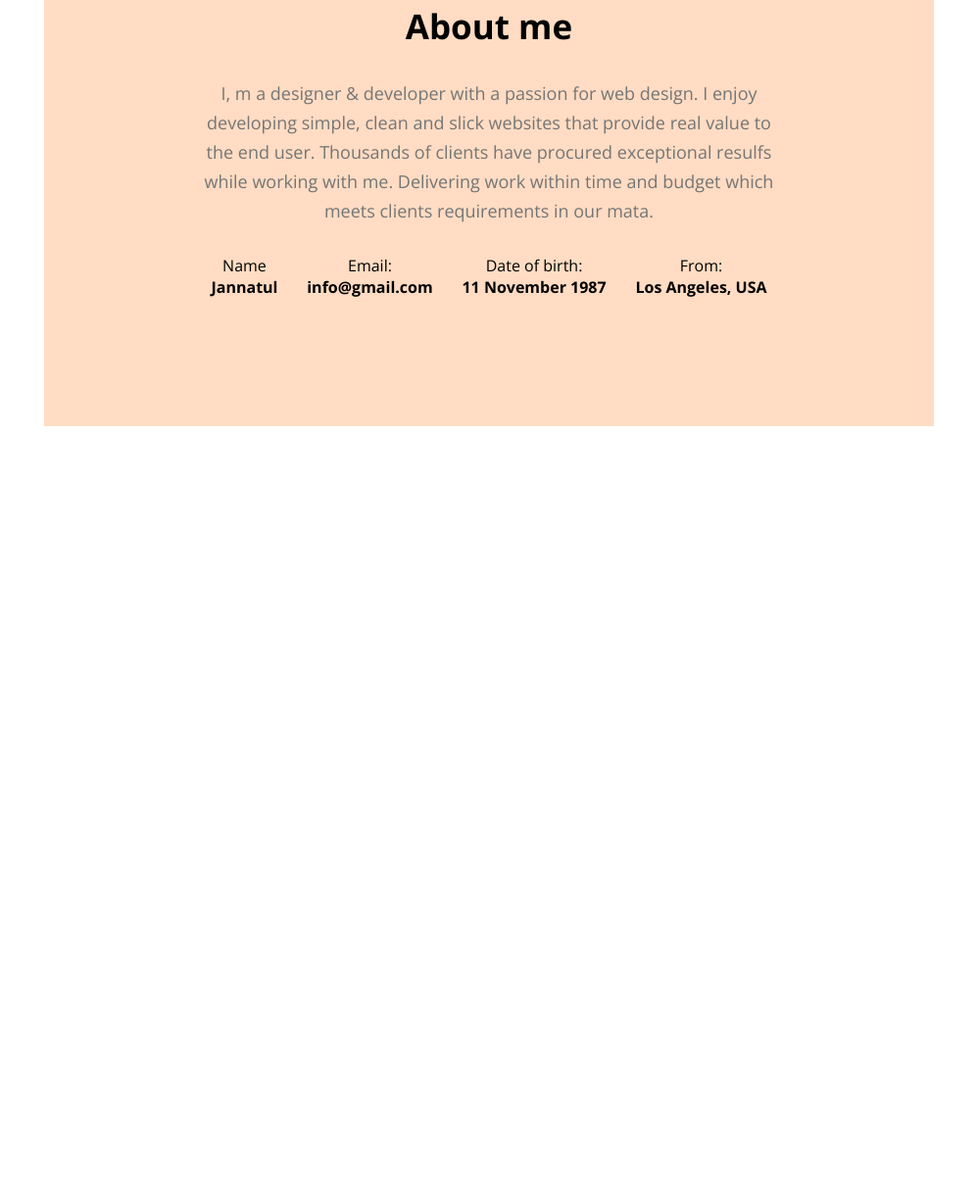
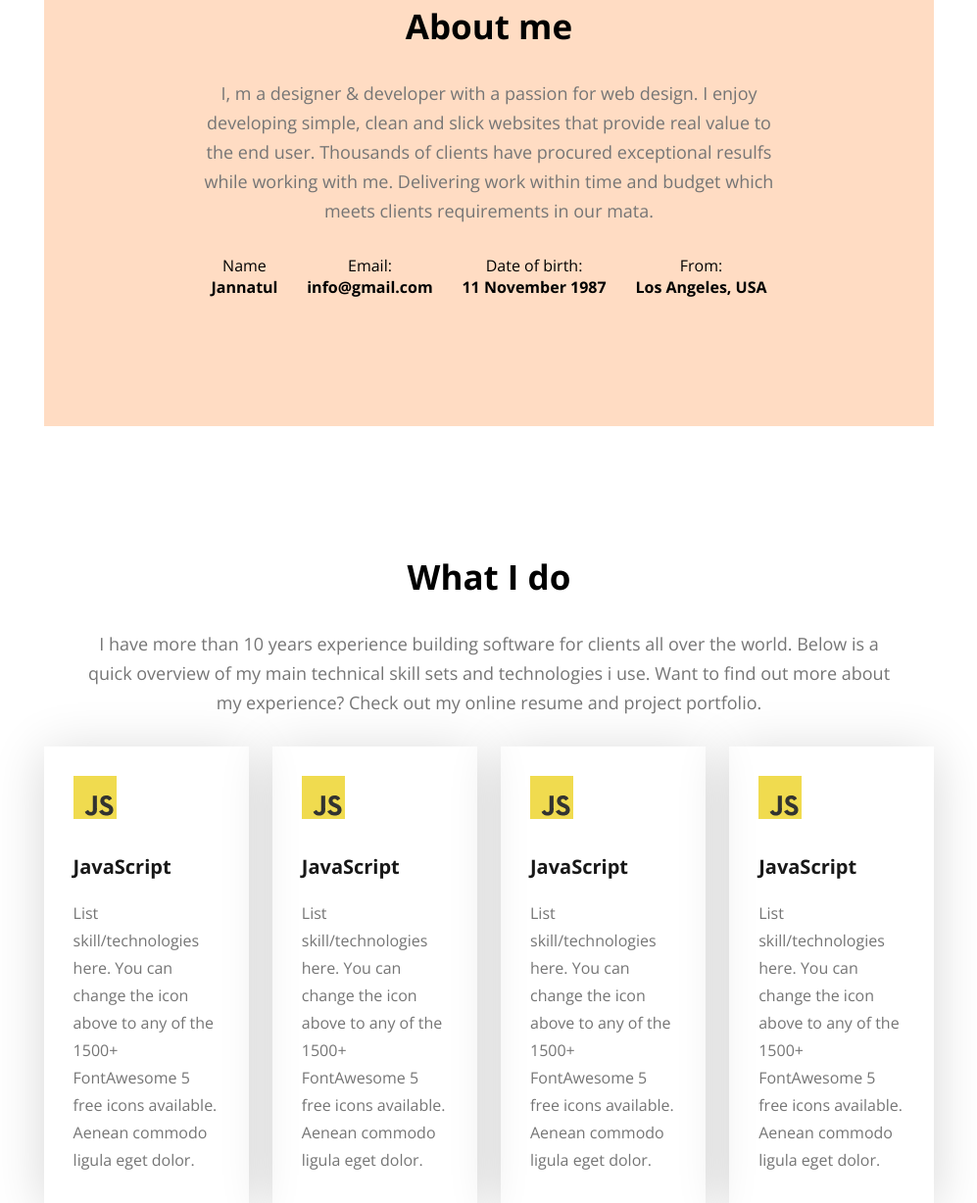
Before and after one commit to JannatulMaowaDev/hero-dev-code, a plain HTML site: page index.html in a window 1280 px wide. Shown: the part 1090-2318 px from the top of the page at 98% size, without its empty margins (141-1138 px from the left). Before the commit the page ends 1525 px from the top, so only its background shows below. Drawn offline with nearby package versions, Linux system fonts and the light colour scheme.

Commit message:
what i do designed according to figma

```diff
--- a/index.html
+++ b/index.html
@@ -65,5 +65,37 @@
       </div>
     </div>
   </section>
+
+  <section id="skills">
+    <div class="skills-container">
+      <div class="section-heading">
+        <h2>What I do</h2>
+        <p>I have more than 10 years experience building software for clients all over the world. Below is a quick overview of my main technical skill sets and technologies i use. Want to find out more about my experience? Check out my online resume and project portfolio.</p>
+      </div>
+      <div class="skill-box">
+        <div class="skill-card">
+          <img src="images/icons/js.png" alt="">
+          <h3>JavaScript</h3>
+          <p>List skill/technologies here. You can change the icon above to any of the 1500+ FontAwesome 5 free icons available. Aenean commodo ligula eget dolor.</p>
+        </div>
+        <div class="skill-card">
+          <img src="images/icons/js.png" alt="">
+          <h3>JavaScript</h3>
+          <p>List skill/technologies here. You can change the icon above to any of the 1500+ FontAwesome 5 free icons available. Aenean commodo ligula eget dolor.</p>
+        </div>
+        <div class="skill-card">
+          <img src="images/icons/js.png" alt="">
+          <h3>JavaScript</h3>
+          <p>List skill/technologies here. You can change the icon above to any of the 1500+ FontAwesome 5 free icons available. Aenean commodo ligula eget dolor.</p>
+        </div>
+        <div class="skill-card">
+          <img src="images/icons/js.png" alt="">
+          <h3>JavaScript</h3>
+          <p>List skill/technologies here. You can change the icon above to any of the 1500+ FontAwesome 5 free icons available. Aenean commodo ligula eget dolor.</p>
+        </div>
+
+      </div>
+    </div>
+  </section>
 </body>
 </html>
--- a/styles/portfolio.css
+++ b/styles/portfolio.css
@@ -28,6 +28,7 @@
 .section-heading{
   max-width: 827px;
   text-align: center;
+  margin: 0 auto;
 }
 .section-heading h2{
   font-size: 35px;
@@ -124,3 +125,36 @@
 .about-info .info-card h4{
   font-size: 20px;
 }
+
+
+#skills{
+  padding-top: 130px;
+}
+#skills .skills-container{
+  width: 71%;
+  max-width: 1140px;
+  margin: 0 auto;
+}
+#skills .skills-container .skill-box{
+  display: flex;
+  gap: 24px;
+}
+.skill-box .skill-card{
+  padding: 30px;
+   box-shadow: 0 6px 50px 0 #00000029;
+  max-width: 247px;
+}
+.skill-card img{
+  max-width: 44px;
+  margin-bottom: 30px;
+}
+.skill-card h3{
+  font-size: 20px;
+  color: #181818;
+  margin-bottom: 20px;
+}
+.skill-card p{
+  font-size: 16px;
+color: #757575;
+line-height: 28px;
+}
```
